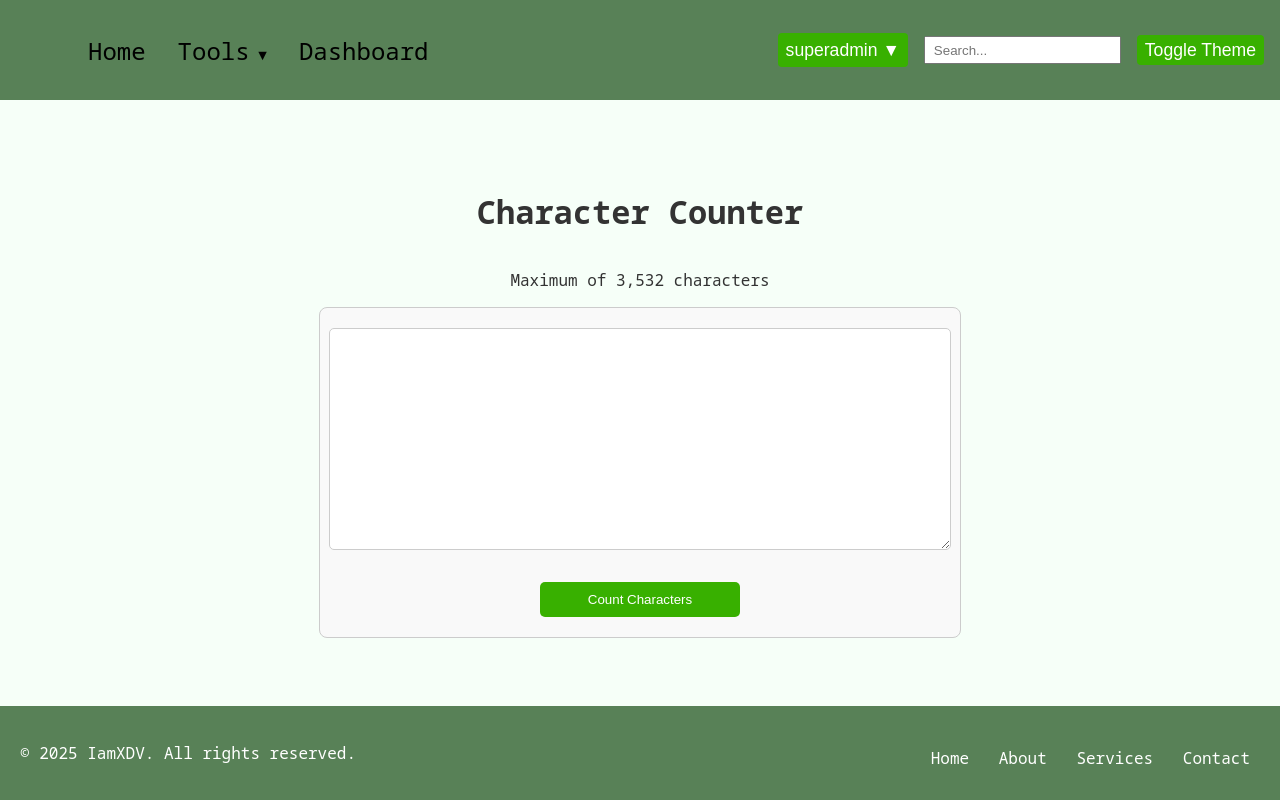
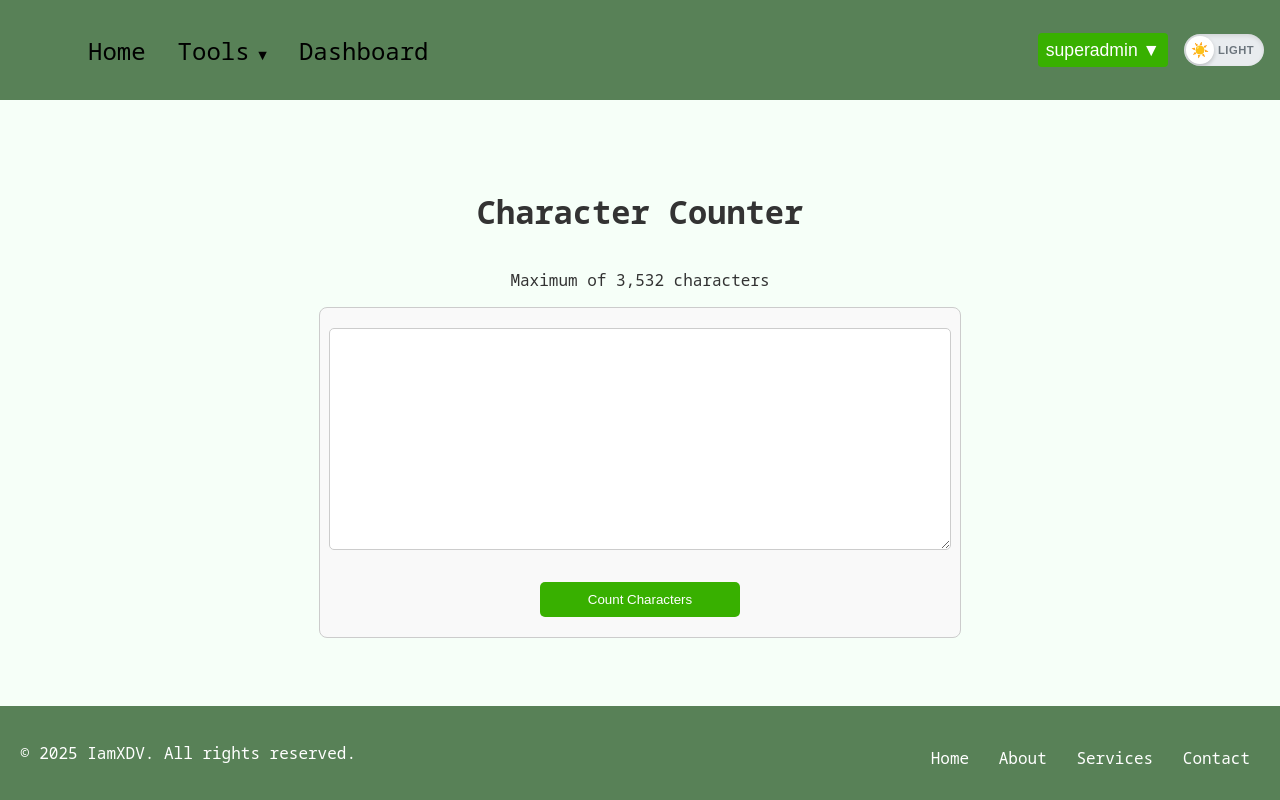
Before and after one commit to iamxdv30/TheOmnitool, a Flask app: page /char_counter in a window 1280 px wide. Run offline with Flask 3, Linux system fonts and the light colour scheme; the first user in the database is signed in.

Commit message:
The theme toggle into a modern sliding switch with these features:
1. New Sliding Switch Design:
- Smooth sliding animation between light and dark modes
- Circular thumb with sun/moon icons that rotate and fade
- "Light" and "Dark" labels that change opacity based on the current theme

2. Enhanced Visual Feedback:
- Subtle shadow and elevation changes on interaction
- Smooth transitions for all interactive states
- Clear visual indication of the current theme

3. Improved Accessibility:
- Proper ARIA attributes (role="switch" and aria-checked)
- Keyboard navigation support
- Clear focus states for keyboard users

4. Responsive Design:
- Maintains its appearance across different screen sizes
- Touch-friendly sizing for mobile devices

5. Visual States:
- Default: Shows the current theme with appropriate icon and label
- Hover: Slight elevation and scale change
- Active: Pressed-in effect when clicking
- Focus: Clear outline for keyboard navigation

```diff
--- a/static/css/base.css
+++ b/static/css/base.css
@@ -135,10 +135,6 @@ body {
   font-size: 1.1em;
 }
 
-.search-bar {
-  padding: 0.3rem 0.5rem;
-  margin-right: 1rem;
-}
 
 .base-toggle-btn {
   padding: 0.3rem 0.5rem;
@@ -316,6 +306,148 @@ body.dark-theme .base-toggle-btn {
 
 .btn:hover {
   background-color: #008000;
+}
+
+/* Theme Toggle Switch */
+.theme-toggle-btn {
+  --toggle-width: 80px;
+  --toggle-height: 32px;
+  --toggle-padding: 2px;
+  --thumb-size: calc(var(--toggle-height) - (var(--toggle-padding) * 2));
+  --thumb-offset: calc(var(--toggle-width) - var(--thumb-size) - (var(--toggle-padding) * 2));
+
+  background: transparent;
+  border: none;
+  padding: 0;
+  margin: 0;
+  cursor: pointer;
+  width: var(--toggle-width);
+  height: var(--toggle-height);
+  position: relative;
+  overflow: visible;
+  outline: none;
+}
+
+.theme-toggle-track {
+  display: flex;
+  align-items: center;
+  width: 100%;
+  height: 100%;
+  background: #e9ecef;
+  border-radius: 9999px;
+  position: relative;
+  transition: background-color 0.3s ease;
+  box-shadow: inset 0 2px 4px rgba(0, 0, 0, 0.1);
+  overflow: hidden;
+}
+
+.dark-theme .theme-toggle-track {
+  background: #495057;
+}
+
+.theme-toggle-thumb {
+  position: absolute;
+  left: var(--toggle-padding);
+  top: 50%;
+  transform: translateY(-50%);
+  width: var(--thumb-size);
+  height: var(--thumb-size);
+  background: #fff;
+  border-radius: 50%;
+  transition: transform 0.3s cubic-bezier(0.4, 0, 0.2, 1);
+  display: flex;
+  align-items: center;
+  justify-content: center;
+  box-shadow: 0 2px 4px rgba(0, 0, 0, 0.2);
+  z-index: 2;
+}
+
+.dark-theme .theme-toggle-thumb {
+  transform: translateY(-50%) translateX(calc(var(--thumb-offset)));
+  background: #f8f9fa;
+}
+
+.theme-toggle-icon {
+  font-size: 0.9rem;
+  line-height: 1;
+  position: absolute;
+  transition: opacity 0.3s ease, transform 0.3s ease;
+}
+
+.theme-toggle-icon.sun {
+  opacity: 1;
+  transform: scale(1) rotate(0deg);
+}
+
+.theme-toggle-icon.moon {
+  opacity: 0;
+  transform: scale(0.8) rotate(90deg);
+}
+
+.dark-theme .theme-toggle-icon.sun {
+  opacity: 0;
+  transform: scale(0.8) rotate(-90deg);
+}
+
+.dark-theme .theme-toggle-icon.moon {
+  opacity: 1;
+  transform: scale(1) rotate(0deg);
+}
+
+.theme-toggle-text {
+  position: absolute;
+  top: 50%;
+  transform: translateY(-50%);
+  font-size: 0.7rem;
+  font-weight: 600;
+  text-transform: uppercase;
+  letter-spacing: 0.5px;
+  transition: all 0.3s ease;
+  pointer-events: none;
+  text-shadow: none;
+  opacity: 0;
+  will-change: opacity;
+}
+
+.theme-toggle-text.light {
+  left: calc(var(--thumb-size) + (var(--toggle-padding) * 3));
+  color: #6c757d;
+}
+
+.theme-toggle-text.dark {
+  right: calc(var(--thumb-size) + (var(--toggle-padding) * 3));
+  color: #f8f9fa;
+}
+
+/* Show only the active theme text */
+.theme-toggle-text.light {
+  opacity: 1;
+}
+
+.dark-theme .theme-toggle-text.light {
+  opacity: 0;
+}
+
+.dark-theme .theme-toggle-text.dark {
+  opacity: 1;
+}
+
+/* Hover and Active States */
+.theme-toggle-btn:focus-visible .theme-toggle-thumb {
+  box-shadow: 0 0 0 3px rgba(88, 129, 87, 0.5);
+}
+
+.theme-toggle-btn:active .theme-toggle-thumb {
+  transform: translateY(-50%) scale(0.95);
+}
+
+.dark-theme .theme-toggle-btn:active .theme-toggle-thumb {
+  transform: translateY(-50%) translateX(calc(var(--thumb-offset))) scale(0.95);
+}
+
+/* Add smooth transition for theme change */
+body {
+  transition: background-color 0.3s ease, color 0.3s ease;
 }
 
 /* Adjust navbar items alignment */
--- a/templates/base.html
+++ b/templates/base.html
@@ -84,8 +84,16 @@
               >Sign Up</a
             >
             {% endif %}
-            <input type="text" class="search-bar" placeholder="Search..." />
-            <button class="base-toggle-btn">Toggle Theme</button>
+            <button class="theme-toggle-btn" role="switch" aria-checked="false" aria-label="Toggle theme">
+              <span class="theme-toggle-track">
+                <span class="theme-toggle-thumb">
+                  <span class="theme-toggle-icon sun">☀️</span>
+                  <span class="theme-toggle-icon moon">🌙</span>
+                </span>
+                <span class="theme-toggle-text light">Light</span>
+                <span class="theme-toggle-text dark">Dark</span>
+              </span>
+            </button>
           </div>
         </div>
       </div>
@@ -153,33 +161,56 @@
           });
       }
 
+      // Theme Toggle and Navbar Functionality
       document.addEventListener('DOMContentLoaded', function () {
-        const toggleButton = document.querySelector('.base-toggle-btn');
+        const toggleButton = document.querySelector('.theme-toggle-btn');
         const navbarToggler = document.getElementById('navbar-toggler');
         const navbarCollapse = document.getElementById('navbar-collapse');
         const body = document.body;
 
+        // Check for saved theme preference or use OS preference
         const savedTheme = localStorage.getItem('theme');
-        if (savedTheme) {
-          body.classList.remove('light-theme', 'dark-theme');
-          body.classList.add(savedTheme);
+        const prefersDark = window.matchMedia('(prefers-color-scheme: dark)').matches;
+
+        // Apply theme based on saved preference or OS preference
+        const initialIsDark = savedTheme === 'dark' || (!savedTheme && prefersDark);
+        updateThemeState(initialIsDark);
+
+        // Function to update theme state and accessibility
+        function updateThemeState(isDark) {
+          const toggleButton = document.querySelector('.theme-toggle-btn');
+          if (toggleButton) {
+            toggleButton.setAttribute('aria-checked', isDark ? 'true' : 'false');
+            document.body.classList.toggle('dark-theme', isDark);
+            localStorage.setItem('theme', isDark ? 'dark' : 'light');
+          }
         }
 
-        toggleButton.addEventListener('click', function () {
-          if (body.classList.contains('dark-theme')) {
-            body.classList.remove('dark-theme');
-            body.classList.add('light-theme');
-            localStorage.setItem('theme', 'light-theme');
-          } else {
-            body.classList.remove('light-theme');
-            body.classList.add('dark-theme');
-            localStorage.setItem('theme', 'dark-theme');
-          }
-        });
+        // Toggle theme function
+        function toggleTheme() {
+          const isDark = !document.body.classList.contains('dark-theme');
+          updateThemeState(isDark);
 
-        navbarToggler.addEventListener('click', function () {
-          navbarCollapse.classList.toggle('show');
-        });
+          // Add animation class for smooth transition
+          body.style.transition = 'background-color 0.3s ease, color 0.3s ease';
+
+          // Remove transition after animation completes
+          setTimeout(() => {
+            body.style.transition = '';
+          }, 300);
+        }
+
+        // Add click event to theme toggle button
+        if (toggleButton) {
+          toggleButton.addEventListener('click', toggleTheme);
+        }
+
+        // Add click event to navbar toggler
+        if (navbarToggler && navbarCollapse) {
+          navbarToggler.addEventListener('click', function () {
+            navbarCollapse.classList.toggle('show');
+          });
+        }
       });
     </script>
   </body>
```
Also changed, not shown: other parts of static/css/base.css (+0 -6 lines), instance/users.db.
